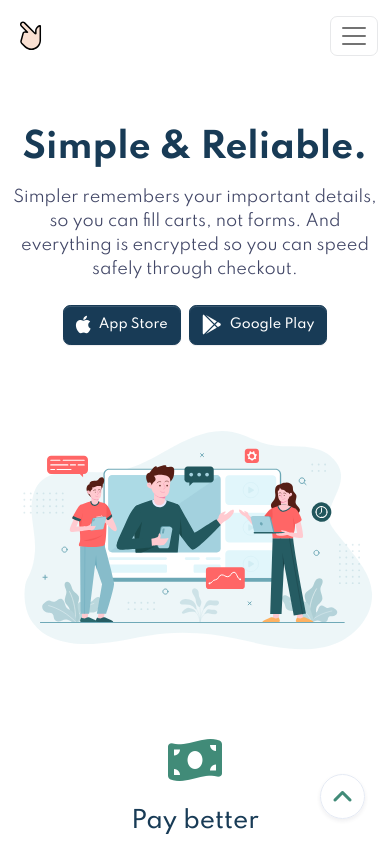
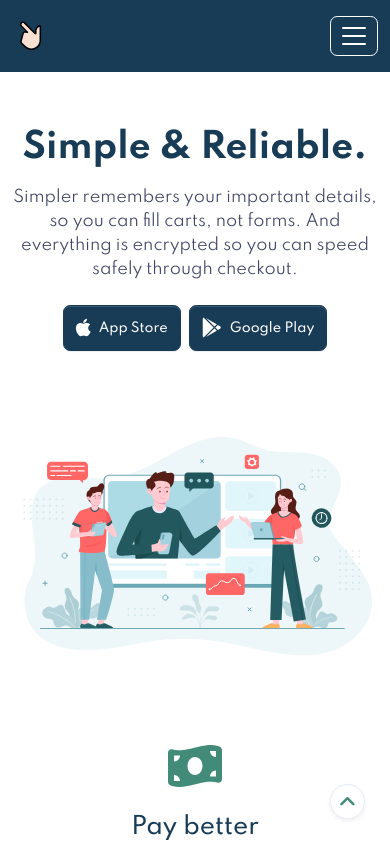
Before and after one commit to daryllaraya/swipe-landing-page, a website: page index.html in a window 390 px wide. Shown: the top 845 px of the page. Drawn offline with nearby package versions, Linux system fonts and the light colour scheme.

Commit message:
fixed the sticky navbar both desktop and mobile

```diff
--- a/index.html
+++ b/index.html
@@ -441,7 +441,7 @@
     <footer class="footer">
       <div class="container">
         <div class="row justify-content-between divider">
-          <div class="col-12 col-md-4 mb-5 mb-lg-0">
+          <div class="col-12 col-md-4 mb-3 mb-lg-0">
             <p class="footer__copy">Swipe is a beautiful and free one page Bootstrap 5 Template created to showcase your awesome mobile app.</p>
             <ul class="social">
               <li class="social__item">
@@ -466,7 +466,7 @@
               </li>
             </ul>
           </div>
-          <div class="col-12 col-md-2 mb-5 mb-lg-0">
+          <div class="col-12 col-md-2 mb-3 mb-lg-0">
             <h5 class="footer__title mb-3">Themesberg</h5>
             <ul class="footernav">
               <li class="footernav__item">
@@ -483,7 +483,7 @@
               </li>
             </ul>
           </div>
-          <div class="col-12 col-md-4">
+          <div class="col-12 col-md-4 pb-4 pb-lg-0">
             <h5 class="footer__title mb-3">Subscribe</h5>
             <form action="#" class="subscribe">
               <div class="col-12">
@@ -496,7 +496,7 @@
             <p class="m-0 subscribe__text">No spam. Pinky swear.</p>
           </div>
         </div>
-        <div class="row text-center pt-2 pt-lg-5">
+        <div class="row text-center pt-4 pt-lg-5">
           <div class="col-12 mb-3">
             <a href="#">
               <img class="footer__logo" src="/assets/themesberg.svg" alt="">
--- a/lp/_breakpoints.scss
+++ b/lp/_breakpoints.scss
@@ -1,4 +1,5 @@
-$breakpoints: (
+// MIN BREAKPOINTS
+$breakpoints-up: (
   "xs": 0,
   "sm": 576px,
   "md": 768px,
@@ -7,44 +8,96 @@ $breakpoints: (
   "xxl": 1400px,
 );
 
-@mixin xs {
-  @media (min-width: map-get($breakpoints, "xs")) {
+@mixin xs-up {
+  @media (min-width: map-get($breakpoints-up, "xs")) {
     @content;
   }
 }
 
-@mixin sm {
-  @media (min-width: map-get($breakpoints, "sm")) {
+@mixin sm-up {
+  @media (min-width: map-get($breakpoints-up, "sm")) {
     @content;
   }
 }
 
-@mixin md {
-  @media (min-width: map-get($breakpoints, "md")) {
+@mixin md-up {
+  @media (min-width: map-get($breakpoints-up, "md")) {
     @content;
   }
 }
 
-@mixin lg {
-  @media (min-width: map-get($breakpoints, "lg")) {
+@mixin lg-up {
+  @media (min-width: map-get($breakpoints-up, "lg")) {
     @content;
   }
 }
 
-@mixin xl {
-  @media (min-width: map-get($breakpoints, "xl")) {
+@mixin xl-up {
+  @media (min-width: map-get($breakpoints-up, "xl")) {
     @content;
   }
 }
 
-@mixin xxl {
-  @media (min-width: map-get($breakpoints, "xxl")) {
+@mixin xxl-up {
+  @media (min-width: map-get($breakpoints-up, "xxl")) {
     @content;
   }
 }
 
-@mixin breakpoint($bp: 0) {
+@mixin breakpoint-up($bp: 0) {
   @media (min-width: $bp) {
     @content;
   }
 }
+
+// MAX BREAKPOINTS
+$breakpoints-down: (
+  "xs": 0,
+  "sm": 575.98px,
+  "md": 767.98px,
+  "lg": 991.98px,
+  "xl": 1119.98px,
+  "xxl": 1399.98px,
+);
+
+@mixin xs-down {
+  @media (max-width: map-get($breakpoints-down, "xs")) {
+    @content;
+  }
+}
+
+@mixin sm-down {
+  @media (max-width: map-get($breakpoints-down, "sm")) {
+    @content;
+  }
+}
+
+@mixin md-down {
+  @media (max-width: map-get($breakpoints-down, "md")) {
+    @content;
+  }
+}
+
+@mixin lg-down {
+  @media (max-width: map-get($breakpoints-down, "lg")) {
+    @content;
+  }
+}
+
+@mixin xl-down {
+  @media (max-width: map-get($breakpoints-down, "xl")) {
+    @content;
+  }
+}
+
+@mixin xxl-down {
+  @media (max-width: map-get($breakpoints-down, "xxl")) {
+    @content;
+  }
+}
+
+@mixin breakpoint-down($bp: 0) {
+  @media (max-width: $bp) {
+    @content;
+  }
+}
--- a/lp/_responsive.scss
+++ b/lp/_responsive.scss
@@ -1,6 +1,6 @@
 /* MEDIA QUERIES */
-/* 576px BREAKPOINT */
-@include sm {
+/* 576px MIN BREAKPOINT */
+@include sm-up {
   .container, .container-sm {
     max-width: 540px;
   }
@@ -42,10 +42,34 @@
   }
 }
 
-/* 768px BREAKPOINT */
-@include md {
+/* 768px MIN BREAKPOINT */
+@include md-up {
   .container, .container-md, .container-sm {
     max-width: 720px;
+  }
+
+  .active {
+    .navbar-nav {
+      .nav-link {
+        color: $white;
+
+        &:hover {
+          color: $primary-hover;
+        }
+      }
+    }
+
+    .btn {
+      &-outline-primary {
+        color: $white;
+        border-color: $white;
+
+        &:hover {
+          background-color: $secondary-hover;
+          border-color: $secondary-hover;
+        }
+      }
+    }
   }
 
   .btn {
@@ -97,7 +121,7 @@
 
   .download {
     &:before  {
-      margin-top: -$base-margin * 1.2;
+      margin-top: -$base-margin * 1.15;
     }
 
     &__icon {
@@ -106,12 +130,58 @@
       }
     }
   }
+
+  .back-to-top {
+    .icon {
+      height: 45px;
+      width: 45px;
+    }
+
+    i {
+      font-size: $base-font-size * 1.5;
+    }
+  }
+}
+
+/* 768px MAX CUSTOM BREAKPOINT */
+@include breakpoint-down(768px) {
+  .navbar {
+    background-color: $secondary;
+  }
+
+  .navbar-light {
+    .navbar-nav {
+      .nav-link {
+        color: $white;
+
+        &:hover {
+          color: $primary-hover;
+        }
+      }
+    }
+
+    .btn {
+      &-outline-primary {
+        color: $white;
+        border-color: $white;
+
+        &:hover {
+          background-color: $secondary-hover;
+          border-color: $secondary-hover;
+        }
+      }
+    }
+  }
 }
 
 /* 992px BREAKPOINT */
-@include lg {
+@include lg-up {
   .container, .container-lg, .container-md, .container-sm {
     max-width: 960px;
+  }
+
+  .navbar-collapse {
+    padding-bottom: 0;
   }
 
   .navbar-expand-lg {
@@ -151,16 +221,16 @@
   }
 }
 
-/* 1200px BREAKPOINT */
-@include xl {
+/* 1200px MIN BREAKPOINT */
+@include xl-up {
   .container, .container-lg, .container-md, .container-sm, .container-xl {
     max-width: 960px;
   }
 }
 
 
-/* 1400px BREAKPOINT */
-@include xxl {
+/* 1400px MIN BREAKPOINT */
+@include xxl-up {
   .container, .container-lg, .container-md, .container-sm, .container-xl, .container-xxl {
     max-width: 1140px;
   }
--- a/lp/components/_button.scss
+++ b/lp/components/_button.scss
@@ -4,8 +4,8 @@
   font-weight: 500;
   line-height: 1;
   border-radius: $base-border-radius;
-  padding-top: calc(#{$base-padding} - 0.2rem);
-  padding-bottom: calc(#{$base-padding} - 0.2rem);
+  padding-top: $base-padding;
+  padding-bottom: $base-padding;
 
   &-primary {
     background-color: $primary;
--- a/lp/components/_footer.scss
+++ b/lp/components/_footer.scss
@@ -120,14 +120,14 @@
   .icon {
     border: 1px solid $border-color;
     border-radius: 50%;
-    height: 45px;
-    width: 45px;
+    height: 35px;
+    width: 35px;
     transition: all ease 0.6s;
     box-shadow: 0 .125rem .25rem rgba($accordion, .075);
 
     i {
       color: $icon;
-      font-size: $base-font-size * 1.5;
+      font-size: $base-font-size * 1.2;
     }
 
     &:hover {
--- a/lp/components/_navbar.scss
+++ b/lp/components/_navbar.scss
@@ -5,14 +5,18 @@
 
 .navbar-light {
   .navbar-toggler {
-    color: rgba($accordion, .9);
-    border-color: rgba($accordion, .1);
+    border-color: $white;
+  }
+
+  .navbar-toggler-icon {
+    background-image: url(/assets/illustrations/hamburger-light.svg);
   }
 
   .navbar-nav {
     .nav-link {
       font-size: calc(#{$base-font-size} - 0.2rem);
       color: rgba($accordion, .9);
+
 
       &:hover {
         color: $primary;
@@ -22,32 +26,18 @@
 }
 
 .navbar-toggler {
+  border-radius: $base-border-radius;
   padding: calc(#{$base-padding} - 0.5rem) calc(#{$base-padding} - 0.25rem);
-  border-radius: $base-border-radius;
+
+  &:focus {
+    box-shadow: 0 0 0 0.25rem $secondary;
+  }
+}
+
+.navbar-collapse {
+  padding-bottom: $base-padding * 1.34;
 }
 
 .active {
   background-color: $secondary;
-
-  .navbar-nav {
-    .nav-link {
-      color: $white;
-
-      &:hover {
-        color: $primary-hover;
-      }
-    }
-  }
-
-  .btn {
-    &-outline-primary {
-      color: $white;
-      border-color: $white;
-
-      &:hover {
-        background-color: $secondary-hover;
-        border-color: $secondary-hover;
-      }
-    }
-  }
 }
```
Also changed, not shown: assets/illustrations/hamburger-dark.svg (added), assets/illustrations/hamburger-light.svg (added), css/index.css.
